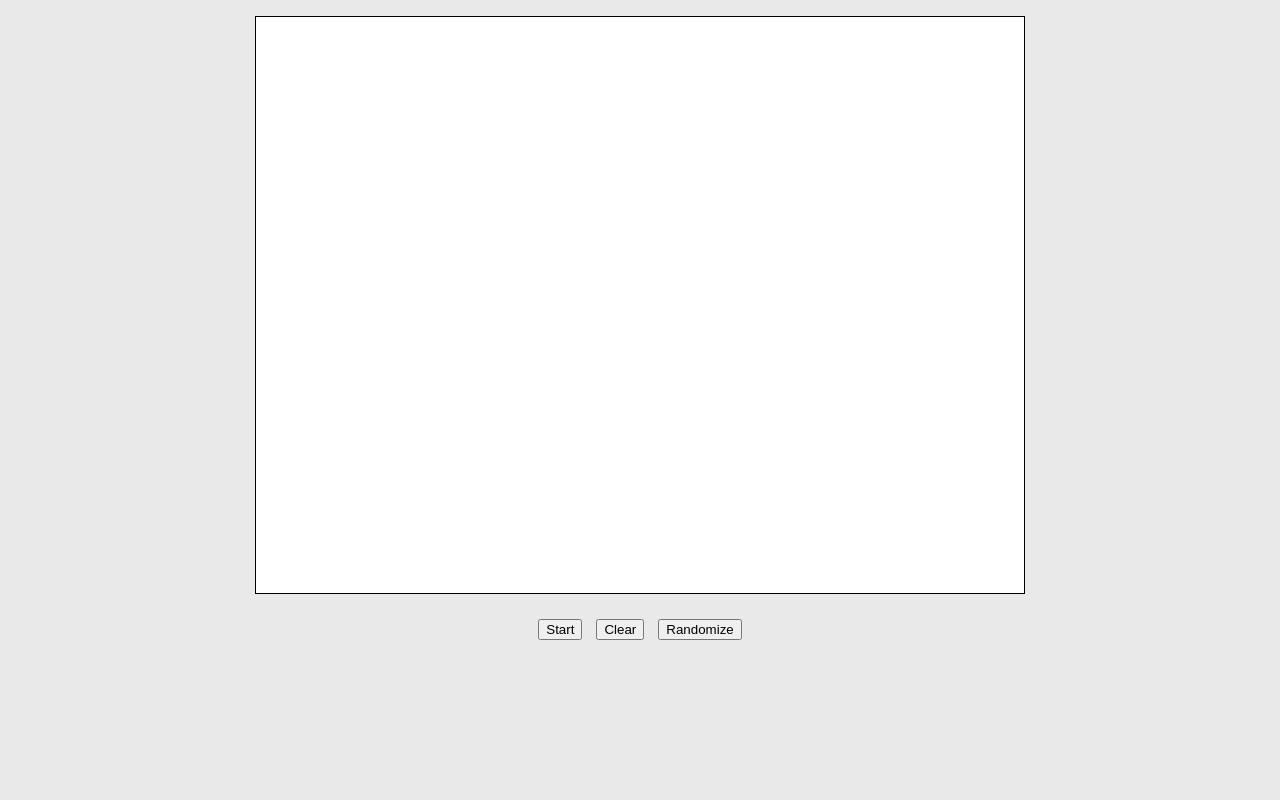
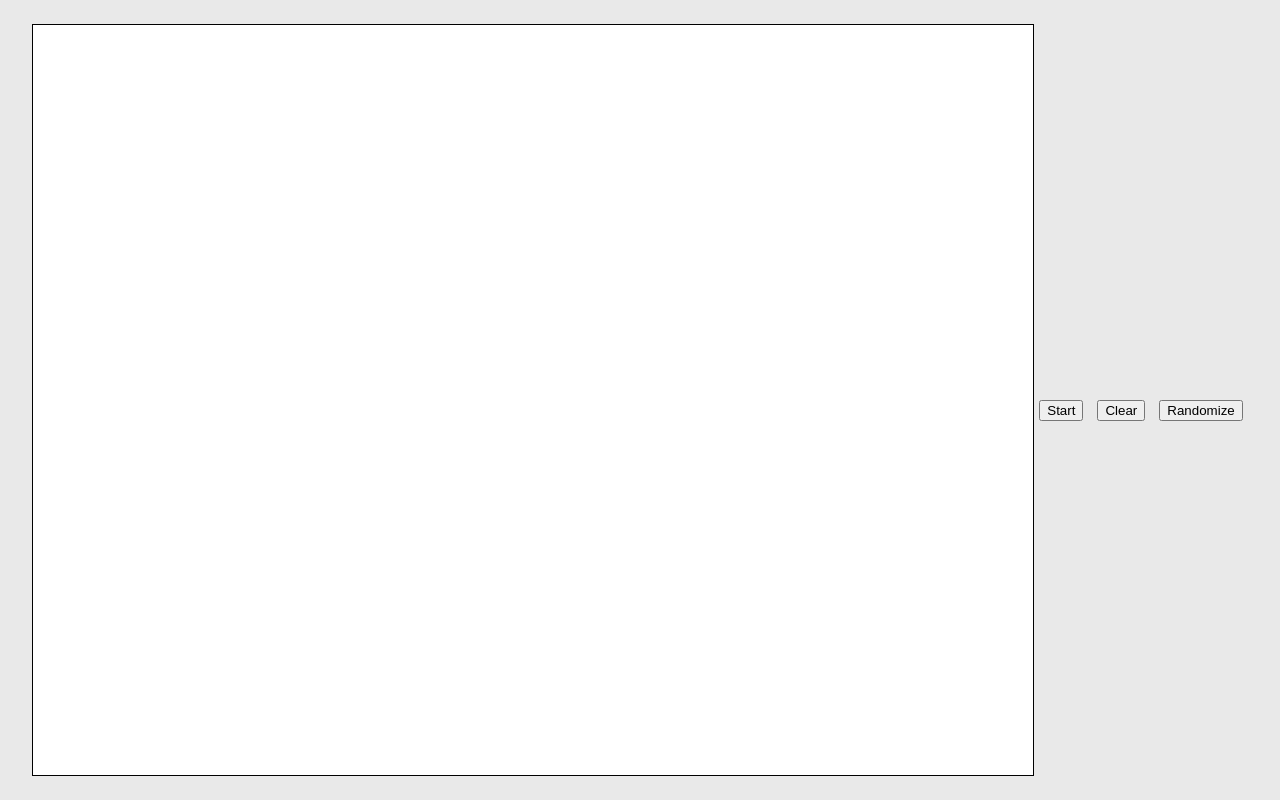
Before and after one commit to mmaarij/Conways-Game-of-Life-In-Multiple-Languages, a plain HTML site: page HTML_CSS_JS/index.html in a window 1280 px wide. Drawn offline with Linux system fonts and the light colour scheme.

```diff
--- a/HTML_CSS_JS/style.css
+++ b/HTML_CSS_JS/style.css
@@ -1,6 +1,6 @@
 body {
     display: flex;
-    flex-direction: column;
+    justify-content: center;
     align-items: center;
     height: 100vh;
     margin: 0;
@@ -8,9 +8,7 @@ body {
 }
 
 canvas {
-    margin-top: 1em;
     border: 1px solid #000;
-    width: 60%;
 }
 
 .controls {
```
